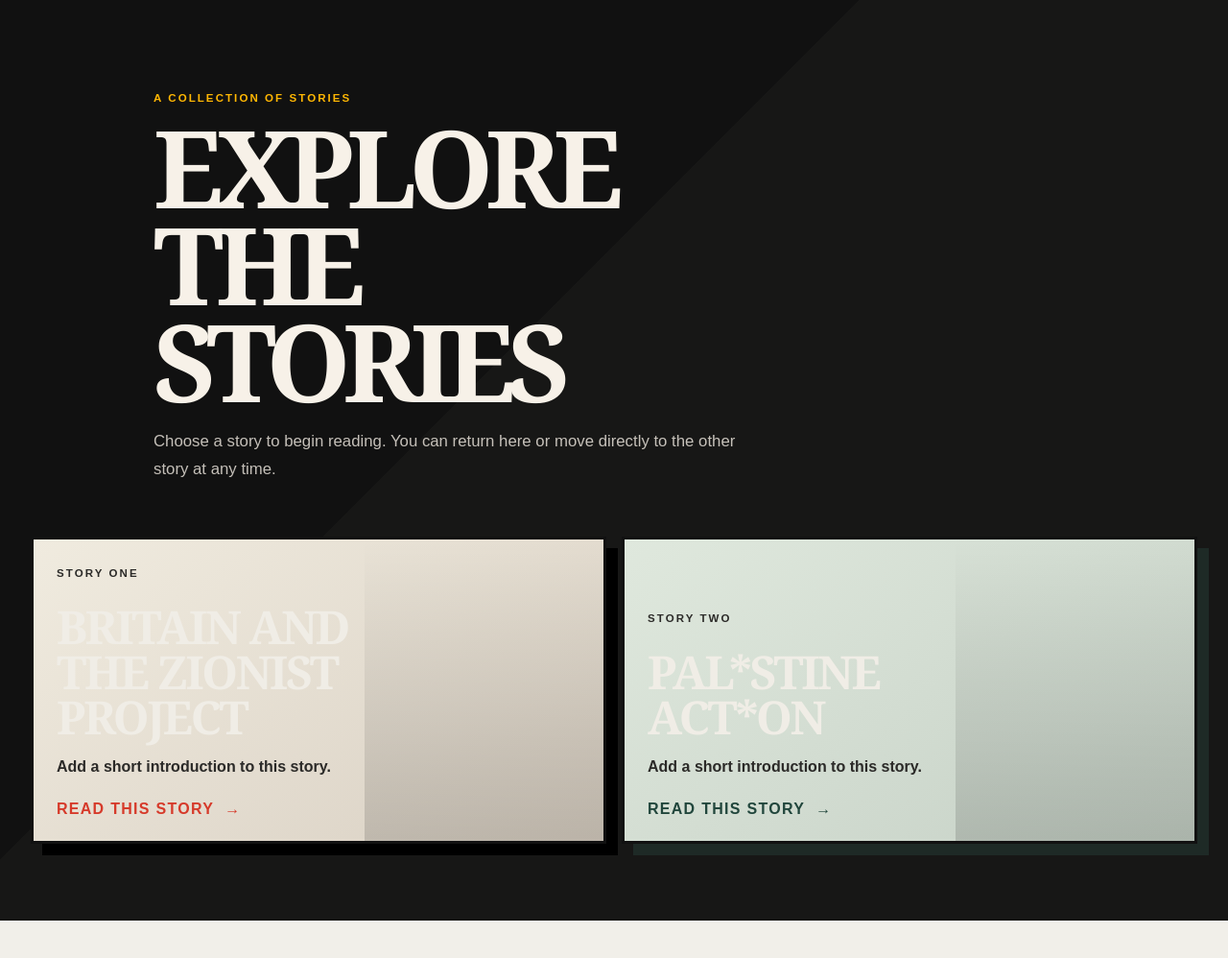
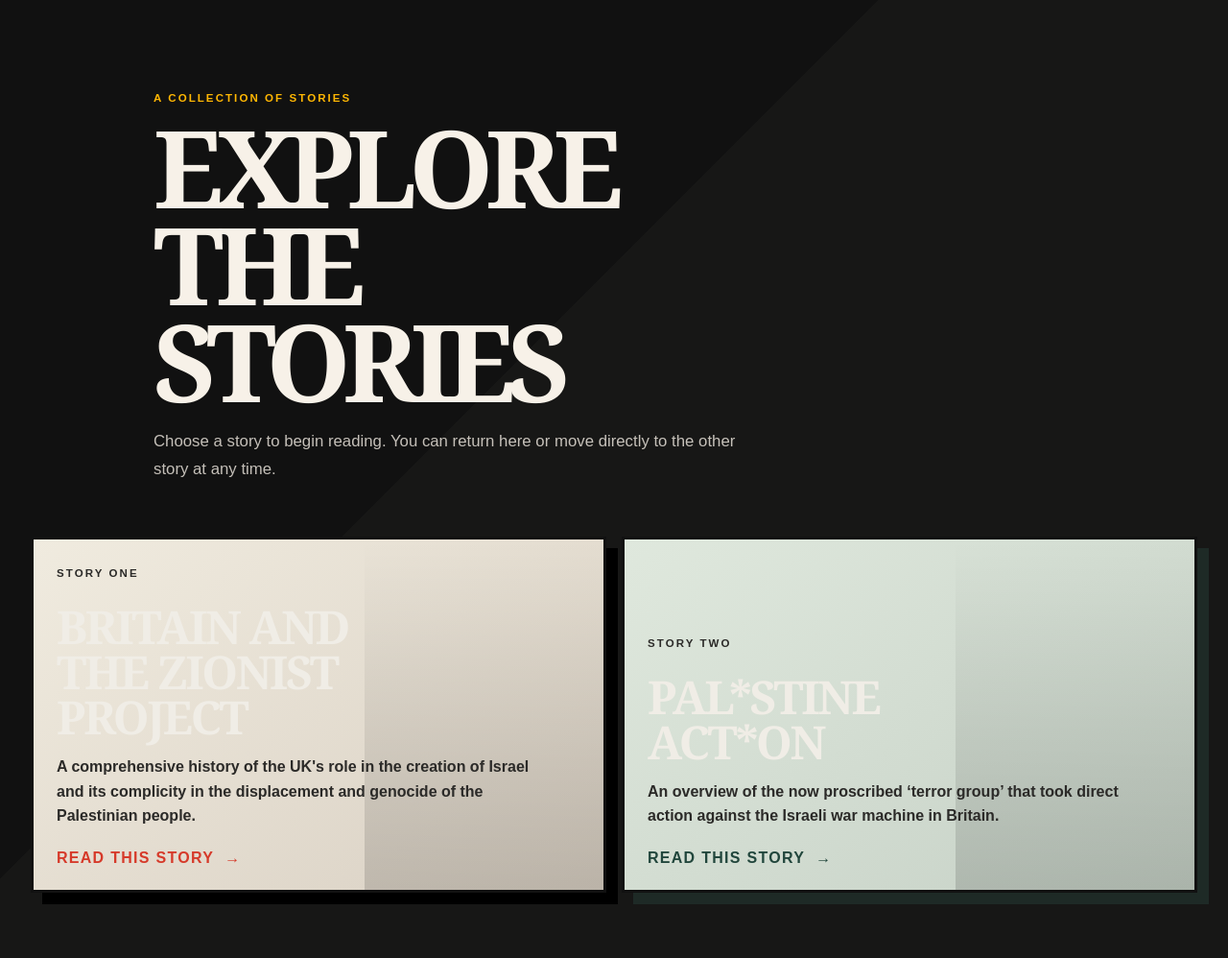
Before and after one commit to cammyadair/P3471-Project, a plain HTML site: page docs/index.html in a window 1280 px wide. Shown: the whole page at 96% size. Before the commit the page ends 959 px from the top, so only its background shows below. Drawn offline with Linux system fonts and the light colour scheme.

Commit message:
Add supplied standfirsts to both story cards and covers

```diff
--- a/docs/index.html
+++ b/docs/index.html
@@ -386,13 +386,13 @@
         <article class="story-card">
           <p class="eyebrow">Story one</p>
           <h2>Britain and the Zionist Project</h2>
-          <p>Add a short introduction to this story.</p>
+          <p>A comprehensive history of the UK's role in the creation of Israel and its complicity in the displacement and genocide of the Palestinian people.</p>
           <button class="story-link" type="button" data-open-story="0">Read this story <span aria-hidden="true">→</span></button>
         </article>
         <article class="story-card">
           <p class="eyebrow">Story two</p>
           <h2>Pal*stine Act*on</h2>
-          <p>Add a short introduction to this story.</p>
+          <p>An overview of the now proscribed ‘terror group’ that took direct action against the Israeli war machine in Britain.</p>
           <button class="story-link" type="button" data-open-story="1">Read this story <span aria-hidden="true">→</span></button>
         </article>
       </div>
@@ -402,7 +402,7 @@
       <section class="cover">
         <div>
           <h1 id="story-1-title">Britain and the Zionist Project</h1>
-          <p class="standfirst">Add a short standfirst introducing your first story.</p>
+          <p class="standfirst">A comprehensive history of the UK's role in the creation of Israel and its complicity in the displacement and genocide of the Palestinian people.</p>
         </div>
       </section>
       <div class="story-body">
@@ -414,7 +414,7 @@
       <section class="cover">
         <div>
           <h1 id="story-2-title">Pal*stine Act*on</h1>
-          <p class="standfirst">Add a short standfirst introducing your second story.</p>
+          <p class="standfirst">An overview of the now proscribed ‘terror group’ that took direct action against the Israeli war machine in Britain.</p>
         </div>
       </section>
       <div class="story-body">
```
